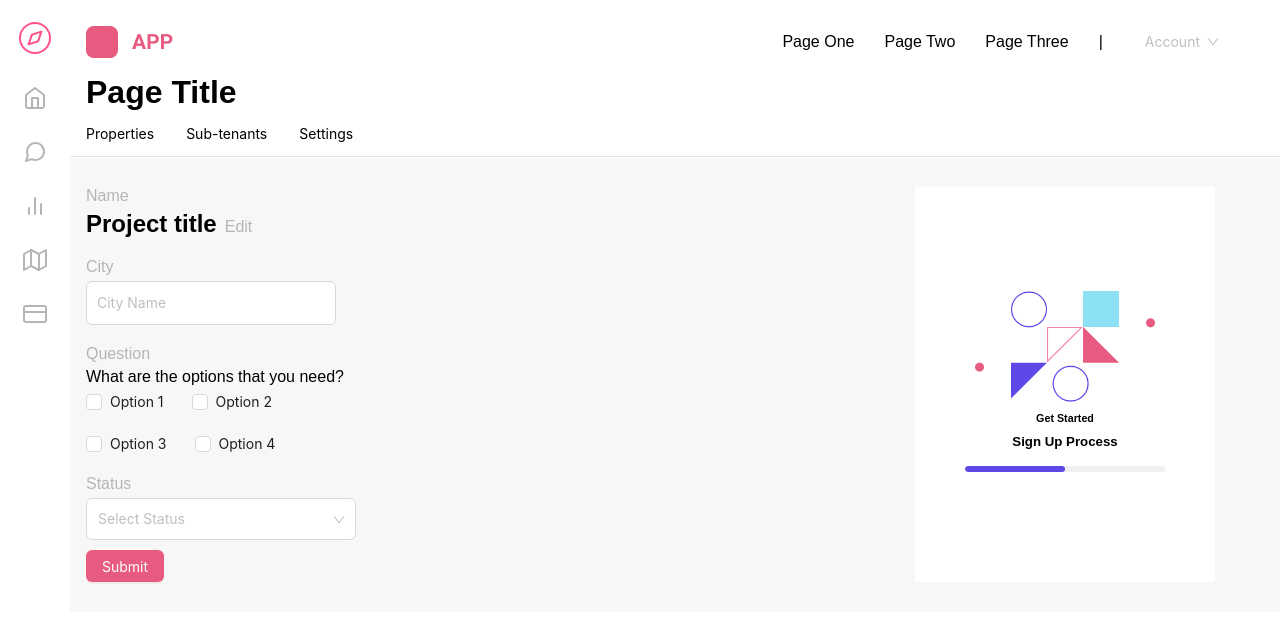
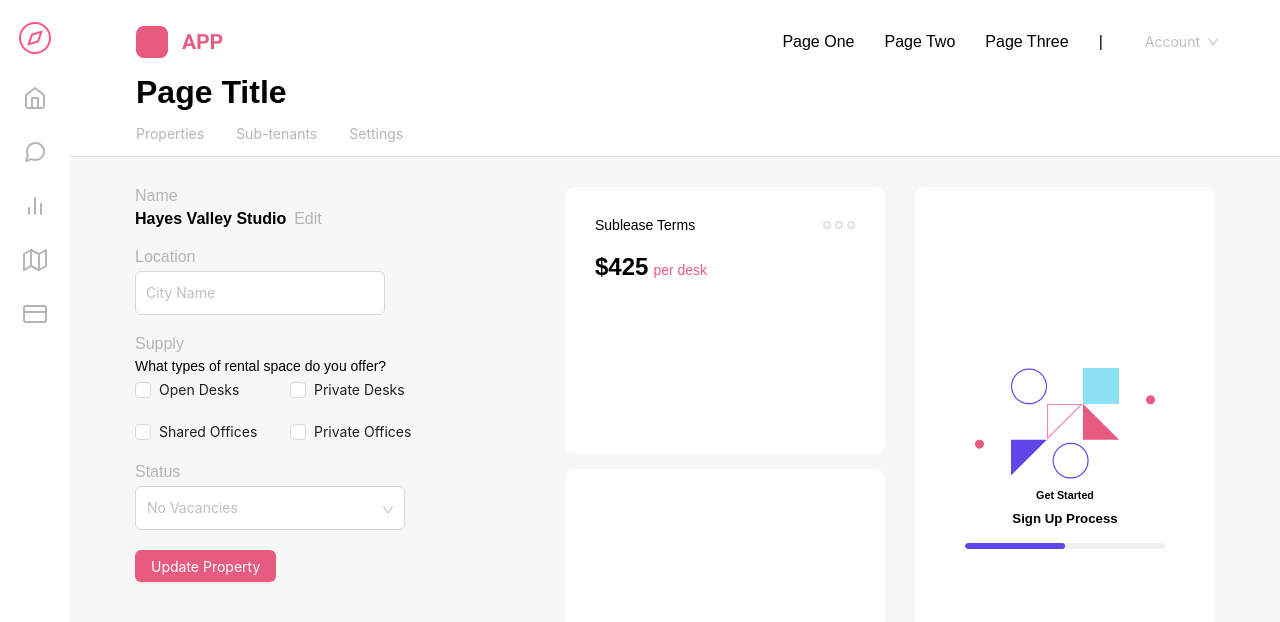
Before and after one commit to muhamadsaim/react-compnent, a React (Vite) app: page / in a window 1280 px wide. Shown: the top 622 px of the page. Built offline with nearby package versions, Linux system fonts and the light colour scheme.

Commit message:
added more components in ui

```diff
--- a/src/components/Menu/index.jsx
+++ b/src/components/Menu/index.jsx
@@ -1,8 +1,8 @@
-import { Menu } from "antd";
+import { StyledMenu } from "./index.styled";
 
 export default function Menuindex() {
   return (
-    <Menu
+    <StyledMenu
       className="menu-bar"
       mode="horizontal"
       items={[
--- /dev/null
+++ b/src/components/Menu/index.styled.js
@@ -0,0 +1,11 @@
+import { Menu } from "antd";
+import styled from "styled-components";
+
+export const StyledMenu = styled(Menu)`
+  .ant-menu-item {
+    color: #b5b5b5 !important;
+  }
+  .ant-menu-item-selected {
+    color: black !important;
+  }
+`;
--- a/src/components/Typography/index.js
+++ b/src/components/Typography/index.js
@@ -1,4 +1,4 @@
-import styled from "styled-components";
+import styled, { css } from "styled-components";
 
 export const Heading1 = styled.h1`
   margin: 0;
@@ -30,5 +30,8 @@ export const Label = styled.label`
 `;
 
 export const Text = styled.p`
+  ${({ $small }) => css`
+    font-size: ${$small ? "12px" : "14px"};
+  `}
   margin: 0;
 `;
--- a/src/pages/Dashboard/index.jsx
+++ b/src/pages/Dashboard/index.jsx
@@ -7,6 +7,7 @@ import {
   Title,
   TopHeading,
   Wrapper,
+  MainWrapper,
   QuestionContainer,
   CheckBoxes,
   SelectStatus,
@@ -18,6 +19,14 @@ import {
   Sidebar,
   IconsContainer,
   ProfileDp,
+  CardPortion,
+  TermsCard,
+  ContractCard,
+  CardHeader,
+  CardBody,
+  CardFooter,
+  PriceContainer,
+  StyledPinkPara,
 } from "./index.styled";
 import logo from "../../images/logo.png";
 import image from "../../images/img.png";
@@ -29,8 +38,11 @@ import CreditCardIcon from "../../assets/icons/Credit Card.svg?react";
 import Logoo from "../../assets/icons/Logo.svg?react";
 import MapIcon from "../../assets/icons/Map.svg?react";
 import BarChartIcon from "../../assets/icons/Bar Chart.svg?react";
+import DropIcon from "../../assets/icons/ellipsis.svg?react";
+
 import {
   Heading2,
+  Heading4,
   Heading5,
   Heading6,
   Label,
@@ -39,7 +51,7 @@ import {
 import { Input } from "../../components/Input";
 import CheckBox from "../../components/CheckBox";
 import { Button } from "../../components/Button";
-import { Progress } from "antd";
+import { Progress, Popover } from "antd";
 
 export const Dashboard = () => {
   const handleSubmit = (e) => {
@@ -47,8 +59,9 @@ export const Dashboard = () => {
 
     console.debug(e);
   };
+
   return (
-    <Wrapper>
+    <MainWrapper>
       <Sidebar>
         <IconsContainer>
           <Logoo />
@@ -61,6 +74,7 @@ export const Dashboard = () => {
         <ProfileDp></ProfileDp>
       </Sidebar>
 
+      <Wrapper>
         <Header>
           <TopHeading>
             <img src={logo} />
@@ -82,32 +96,50 @@ export const Dashboard = () => {
             <ProjectInfo>
               <Label>Name</Label>
               <ProjectTitleContainer>
-              <Heading2>Project title</Heading2>
+                <Heading4>Hayes Valley Studio</Heading4>
                 <Label>Edit</Label>
               </ProjectTitleContainer>
             </ProjectInfo>
             <CityFieldContainer>
-            <Label>City</Label>
+              <Label>Location</Label>
               <Input placeholder="City Name" required />
             </CityFieldContainer>
             <QuestionContainer>
-            <Label>Question</Label>
-            <Text>What are the options that you need?</Text>
+              <Label>Supply</Label>
+              <Text>What types of rental space do you offer?</Text>
               <CheckBoxes>
-              <CheckBox label="Option 1" />
-              <CheckBox label="Option 2" />
-              <CheckBox label="Option 3" />
-              <CheckBox label="Option 4" />
+                <CheckBox label="Open Desks" />
+                <CheckBox label="Private Desks" />
+                <CheckBox label="Shared Offices" />
+                <CheckBox label="Private Offices" />
               </CheckBoxes>
             </QuestionContainer>
             <SelectStatus>
               <Label>Status</Label>
-            <SelectStatusMenu placeholder="Select Status" />
+              <SelectStatusMenu placeholder="No Vacancies" />
             </SelectStatus>
             <Button htmlType="submit" type="primary">
-            Submit
+              Update Property
             </Button>
           </FormMain>
+          <CardPortion>
+            <TermsCard>
+              <CardHeader>
+                <Text>Sublease Terms</Text>
+                <Popover title="Edit">
+                  <DropIcon />
+                </Popover>
+              </CardHeader>
+              <CardBody>
+                <PriceContainer>
+                  <Heading2>$425</Heading2>
+                  <StyledPinkPara>per desk</StyledPinkPara>
+                </PriceContainer>
+              </CardBody>
+              <CardFooter></CardFooter>
+            </TermsCard>
+            <ContractCard></ContractCard>
+          </CardPortion>
 
           <ImageForm>
             <img src={image} style={{ width: "90%" }} />
@@ -117,5 +149,6 @@ export const Dashboard = () => {
           </ImageForm>
         </Main>
       </Wrapper>
+    </MainWrapper>
   );
 };
--- a/src/pages/Dashboard/index.styled.js
+++ b/src/pages/Dashboard/index.styled.js
@@ -1,19 +1,20 @@
 import styled from "styled-components";
 import { Select } from "../../components/Select";
+import { Text } from "../../components/Typography";
+
+export const MainWrapper = styled.div`
+  display: flex;
+`;
 
 export const Wrapper = styled.div`
   background-color: #f7f7f7;
+  width: 100%;
   position: relative;
 `;
 
 export const Sidebar = styled.div`
-  position: absolute;
-  left: 0;
-  top: 0;
-  bottom: 0;
-  z-index: 100;
   background-color: white;
-  width: 70px;
+  min-width: 70px;
   height: 100%;
   display: flex;
   justify-content: space-between;
@@ -37,7 +38,7 @@ export const Header = styled.div`
   background-color: white;
   gap: 15x;
   margin: 0;
-  padding-left: 70px;
+  /* padding-left: 70px; */
   border-bottom: 1px solid #e1e1e1;
   box-shadow: 1px 1px 1px rgba(255, 255, 255, 1);
 `;
@@ -69,7 +70,7 @@ export const Main = styled.div`
   /* height: 1000px; */
   margin: 0;
   padding: 30px 65px;
-  padding-left: 86px;
+  /* padding-left: 86px; */
   justify-content: space-between;
 `;
 export const FormMain = styled.form`
@@ -104,8 +105,9 @@ export const QuestionContainer = styled.div`
 `;
 export const ImgBlock = styled.div``;
 export const CheckBoxes = styled.div`
-  display: flex;
-  flex-wrap: wrap;
+  display: grid;
+  grid-template-columns: 1fr 1fr;
+  /* flex-wrap: wrap; */
   gap: 20px;
 `;
 export const SelectStatus = styled.div`
@@ -115,14 +117,35 @@ export const SelectStatus = styled.div`
 `;
 export const SelectStatusMenu = styled(Select)`
   width: 270px;
-  /* height: 20px; */
+  height: 44px;
   border-color: black;
   .ant-select-selector {
     padding: 20px 11px !important;
   }
   .ant-select-arrow {
-    margin-top: 0;
+    margin-top: -4px;
   }
+`;
+export const CardPortion = styled.div`
+  display: flex;
+  flex-direction: column;
+  gap: 15px;
+`;
+export const TermsCard = styled.div`
+  height: 267px;
+  width: 320px;
+  background-color: white;
+  border-radius: 10px;
+  padding: 30px;
+  display: flex;
+  flex-direction: column;
+  gap: 20px;
+`;
+export const ContractCard = styled.div`
+  height: 267px;
+  width: 320px;
+  background-color: white;
+  border-radius: 10px;
 `;
 
 export const ImageForm = styled.div`
@@ -134,4 +157,24 @@ export const ImageForm = styled.div`
   align-items: center;
   gap: 10px;
   padding: 50px;
+  border-radius: 10px;
 `;
+
+export const CardHeader = styled.div`
+  display: flex;
+  justify-content: space-between;
+  align-items: center;
+`;
+export const CardBody = styled.div`
+  display: flex;
+  flex-direction: column;
+`;
+export const PriceContainer = styled.div`
+  display: flex;
+  align-items: baseline;
+  gap: 5px;
+`;
+export const StyledPinkPara = styled(Text)`
+  color: #e85b81;
+`;
+export const CardFooter = styled.div``;
```
Also changed, not shown: src/assets/icons/ellipsis.svg (added). Lines whose indentation alone changed are shown as unchanged.
